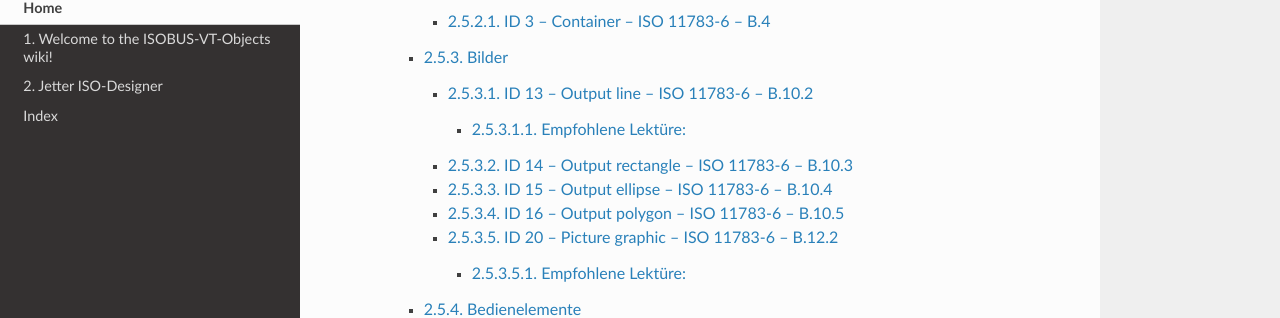
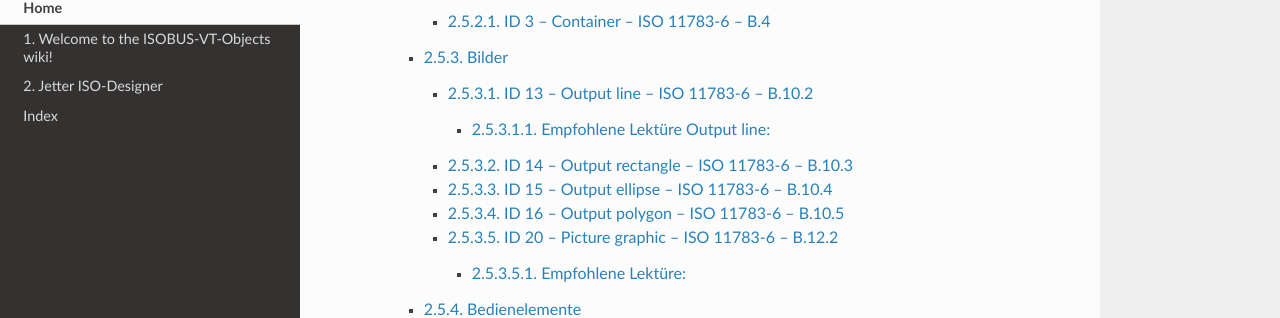
Before and after one commit to Meisterschulen-am-Ostbahnhof-Munchen/ISOBUS-VT-Objects-docs, a Sphinx documentation site: the page built from docs/index.rst, in a window 1280 px wide and 900 px high, scrolled down 906 px. Shown: the part 138-456 px from the top of the window. Built offline with Sphinx 7.4.7 and the Read the Docs theme 2.0.0, drawn with Linux system fonts in a browser that asks for light colours.

Commit message:
Create ID-13---Output-line---ISO-11783-6---B.10.2.md

```diff
--- a/docs/ID-13---Output-line---ISO-11783-6---B.10.2.md
+++ b/docs/ID-13---Output-line---ISO-11783-6---B.10.2.md
@@ -1,8 +1,6 @@
 # ID 13 – Output line – ISO 11783-6 – B.10.2
 
-
-
-## Empfohlene Lektüre:
+## Empfohlene Lektüre Output line:
 
 *   Hilfe Jetter ISO-Designer.
     *   ISO-Objekte
```
